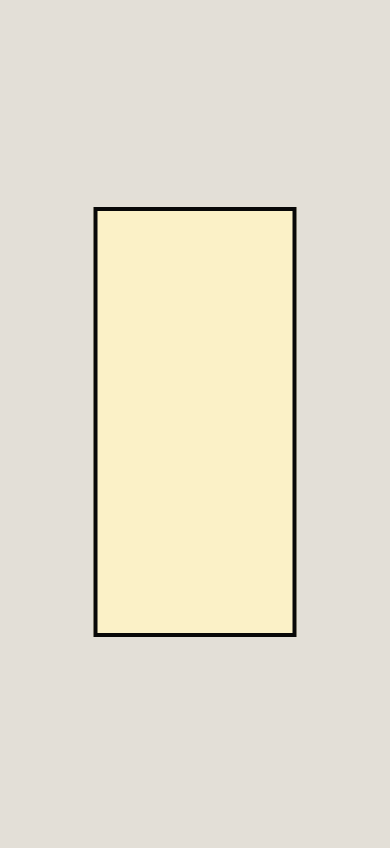
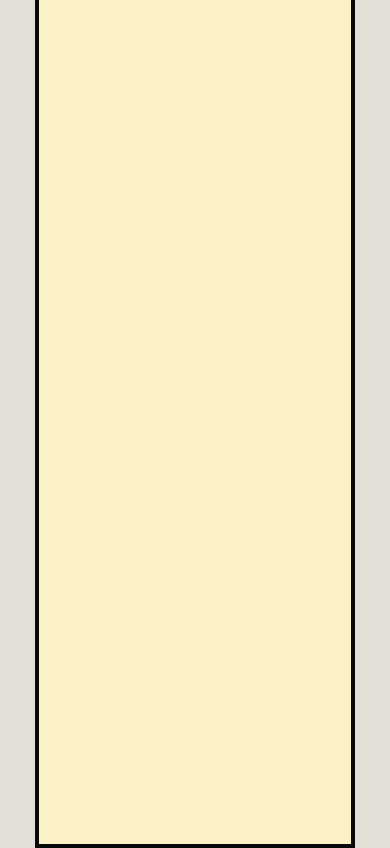
Before and after one commit to 9garcia/9garcia.github.io, a plain HTML site: page index.html in a window 390 px wide. Drawn offline with Linux system fonts and the light colour scheme.

Commit message:
more changes

```diff
--- a/style.css
+++ b/style.css
@@ -10,10 +10,24 @@ body {
 	background: #FBF1C7;
 	border-width: 4px;
 	border-style: solid;
-	width: 50%;
-	height: 50%;
+	width: 50vw;
+	height: 50vw;
 	top: 50%;
 	left: 50%;
 	position: absolute;
 	transform: translate(-50%, -50%);
 }
+
+/* Media query for mobile devices */
+@media (max-width: 767px) {
+	.home {
+		width: 80vw; /* Adjust the width as per your requirement */
+		height: 100vh; /* Stretches the square vertically to fill the entire viewport height */
+		transform: none; /* Resets the translation */
+		top: 0;
+		left: 0;
+		right: 0;
+		bottom: 0;
+		margin: auto; /* Centers the square vertically and horizontally */
+	}
+}
```
